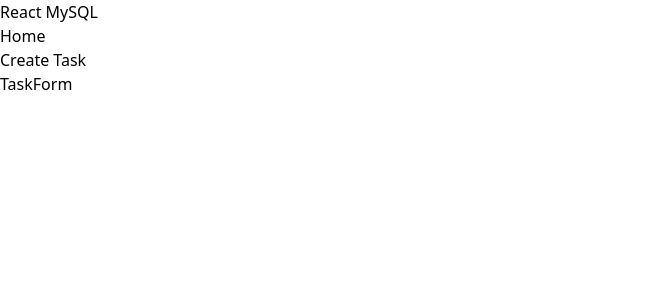
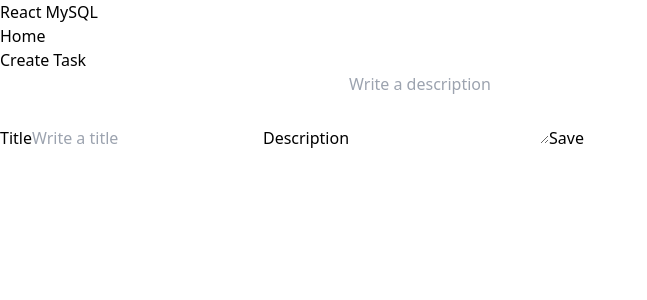
Before and after one commit to thejuanco/CRUD-MySQL-React-Node, a React (Vite) app in the folder client/: page /new in a window 1280 px wide. Shown: the top 300 px of the page, without its empty margins (0-647 px from the left). Built offline with nearby package versions, Linux system fonts and the light colour scheme.

Commit message:
Primeros para la creacion del formulario con formik, y su instalacion

```diff
--- a/client/package.json
+++ b/client/package.json
@@ -10,6 +10,7 @@
     "preview": "vite preview"
   },
   "dependencies": {
+    "formik": "^2.4.6",
     "react": "^18.2.0",
     "react-dom": "^18.2.0",
     "react-router-dom": "^6.23.1"
--- a/client/src/pages/TaskForm.jsx
+++ b/client/src/pages/TaskForm.jsx
@@ -1,9 +1,45 @@
-import React from 'react'
+import React from "react";
+import { Formik, Form } from "formik";
 
 const TaskForm = () => {
   return (
-    <div>TaskForm</div>
-  )
-}
+    <div>
+      <Formik
+        //En lugar de crear un componente personalizado utlizamos formik para el formulario
+        initialValues={{
+          title: "",
+          description: "",
+        }}
+        onSubmit={(values) => {
+          console.log(values)
+        }}
+      >
+        {({ handleChange, handleSubmit }) => (
+          //Utilizando la propiedad handleChange para ver que tipea el usario en el formulario
+          <Form onSubmit={handleSubmit}>
+            <label>Title</label>
+            <input
+              type="text"
+              name="title"
+              placeholder="Write a title"
+              //Llenando el evento onChange con los datos que introduce el usuario
+              onChange={handleChange}
+            />
 
-export default TaskForm
+            <label>Description</label>
+            <textarea
+              name="description"
+              rows="3"
+              placeholder="Write a description"
+              onChange={handleChange}
+            ></textarea>
+
+            <button type="submit">Save</button>
+          </Form>
+        )}
+      </Formik>
+    </div>
+  );
+};
+
+export default TaskForm;
```
Also changed, not shown: 1 other file (tests, documents, lock files or other folders).
